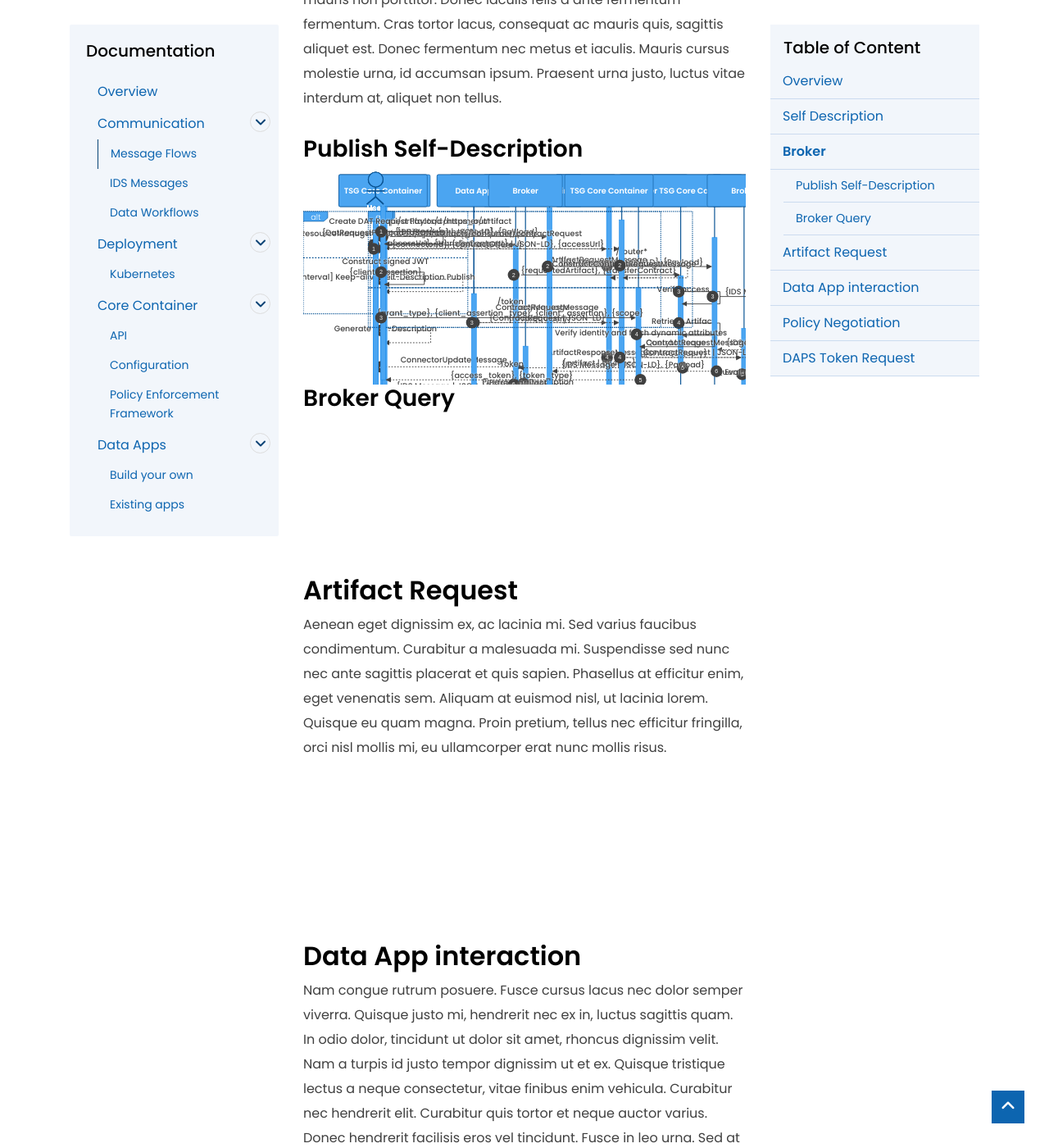
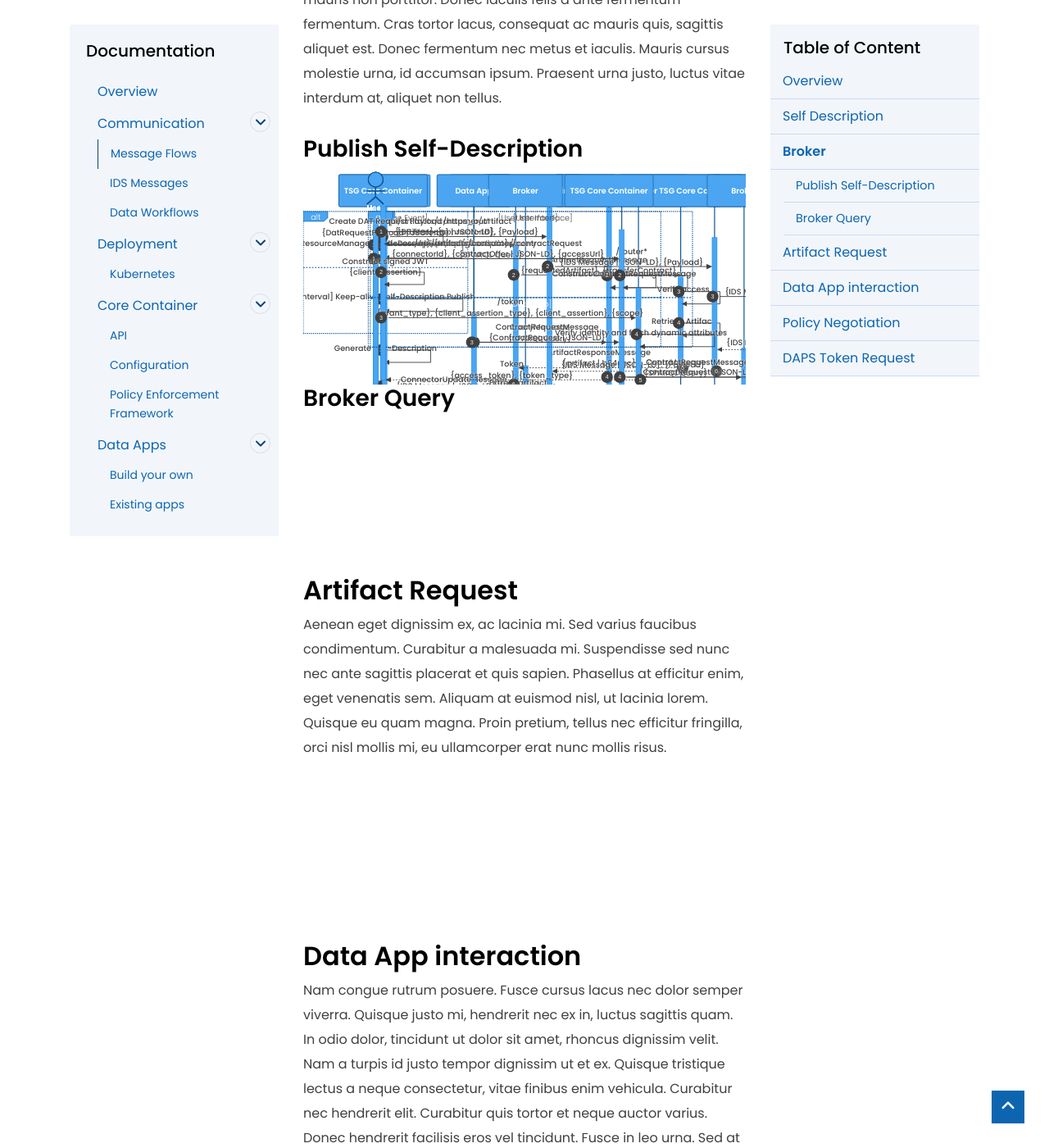
Before and after one commit to TNO-TSG/documentation, a Jekyll site: the page built from _docs/communication/message-flows.md, in a window 1280 px wide and 1400 px high, scrolled down 1850 px. Shown: the whole window at 82% size. Built offline with Jekyll 4.4.1, drawn with Linux system fonts in a browser that asks for light colours.

Commit message:
Fix diagrams & updated loop style

```diff
--- a/_docs/communication/message-flows.md
+++ b/_docs/communication/message-flows.md
@@ -26,15 +26,15 @@
     participant TSG as TSG Core Container
     participant Broker as Broker
     activate TSG
-    alt
-    TSG-->>TSG: [ResourceManager] Self-Description change
-    else
-    TSG-->>TSG: [interval] Keep-alive Self-Description Publish
+    alt Change Event
+    TSG->>TSG: [ResourceManager] Self-Description change
+    else Interval
+    TSG->>TSG: [interval] Keep-alive Self-Description Publish
     end
-    TSG-->>TSG: Generate Self-Description
+    TSG->>TSG: Generate Self-Description
     activate Broker
-    TSG-->>Broker: ConnectorUpdateMessage
-    Broker-->>Broker: Persist Self-Description
+    TSG->>Broker: ConnectorUpdateMessage
+    Broker->>Broker: Persist Self-Description
     Broker-->>TSG: MessageProcessedNotification
     deactivate Broker
     deactivate TSG
@@ -48,19 +48,19 @@
     participant TSG as TSG Core Container
     participant Broker as Broker
     activate TSG
-    alt
-    User-->>TSG: /api/description/query<br />{SPARQL Query}
-    TSG-->>TSG: Construct QueryMessage
-    else
-    DA-->>TSG: QueryMessage<br />{SPARQL Query}
+    alt User Interface
+    User->>TSG: /api/description/query<br />{SPARQL Query}
+    TSG->>TSG: Construct QueryMessage
+    else Data App
+    DA->>TSG: QueryMessage<br />{SPARQL Query}
     end
     activate Broker
-    TSG-->>Broker: QueryMessage<br />{SPARQL Query}
-    Broker-->>Broker: Query Backend
+    TSG->>Broker: QueryMessage<br />{SPARQL Query}
+    Broker->>Broker: Query Backend
     Broker-->>TSG: ResultMessage<br />{SPARQL Result | JSON-LD}
-    alt
+    alt User Interface
     TSG-->>User: SPARQL Result
-    else
+    else Data App
     TSG-->>DA: ResultMessage<br />{SPARQL Result | JSON-LD}
     end
     deactivate Broker
@@ -129,33 +129,33 @@
     participant DA as Data App
     participant TSGC as Consumer TSG Core Container
     participant TSGP as Provider TSG Core Container
-    alt
+    alt User Interface
     activate User
     activate TSGC
-    User-->>TSGC: /api/artifacts/consumer/contractRequest<br />{connectorId}, {contractOffer | JSON-LD}, {accessUrl}
-    TSGC-->>TSGC: Construct ContractRequestMessage
-    else
+    User->>TSGC: /api/artifacts/consumer/contractRequest<br />{connectorId}, {contractOffer | JSON-LD}, {accessUrl}
+    TSGC->>TSGC: Construct ContractRequestMessage
+    else Data App
     activate DA
-    DA-->>TSGC: ContractRequestMessage<br />{ContractRequest | JSON-LD}
+    DA->>TSGC: ContractRequestMessage<br />{ContractRequest | JSON-LD}
     end
     activate TSGP
-    TSGC-->>TSGP: ContractRequestMessage<br />{ContractRequest | JSON-LD}
-    TSGP-->>TSGP: Evaluate ContractRequest
+    TSGC->>TSGP: ContractRequestMessage<br />{ContractRequest | JSON-LD}
+    TSGP->>TSGP: Evaluate ContractRequest
     alt Contract Accepted
     TSGP-->>TSGC: ContractAgreementMessage<br />{ContractAgreement | JSON-LD}
-    TSGC-->>TSGP: ContractAgreementMessage<br />{ContractAgreement | JSON-LD}
+    TSGC->>TSGP: ContractAgreementMessage<br />{ContractAgreement | JSON-LD}
     TSGP-->>TSGC: MessageProcessedNotification
-    alt
+    alt User Interface
     deactivate TSGP
     TSGC-->>User: ContractAgreement
-    else
+    else Data App
     TSGC-->>DA: ContractAgreementMessage<br />{ContractAgreement | JSON-LD}
     end
-    else
+    else Contract Rejected
     TSGP-->>TSGC: ContractRejectionMessage<br />{ContractRejection | JSON-LD}
-    alt
+    alt User Interface
     TSGC-->>User: ContractRejection
-    else
+    else Data App
     TSGC-->>DA: ContractRejectionMessage<br />{ContractRejection | JSON-LD}
     end
     end
--- a/_layouts/doc.html
+++ b/_layouts/doc.html
@@ -161,4 +161,7 @@
   stroke-width: 0;
   font-weight: 500 !important;
 }
+.mermaid svg .loopText, .mermaid svg .loopText > tspan {
+    fill: #404040 !important;
+}
 </style>
```
